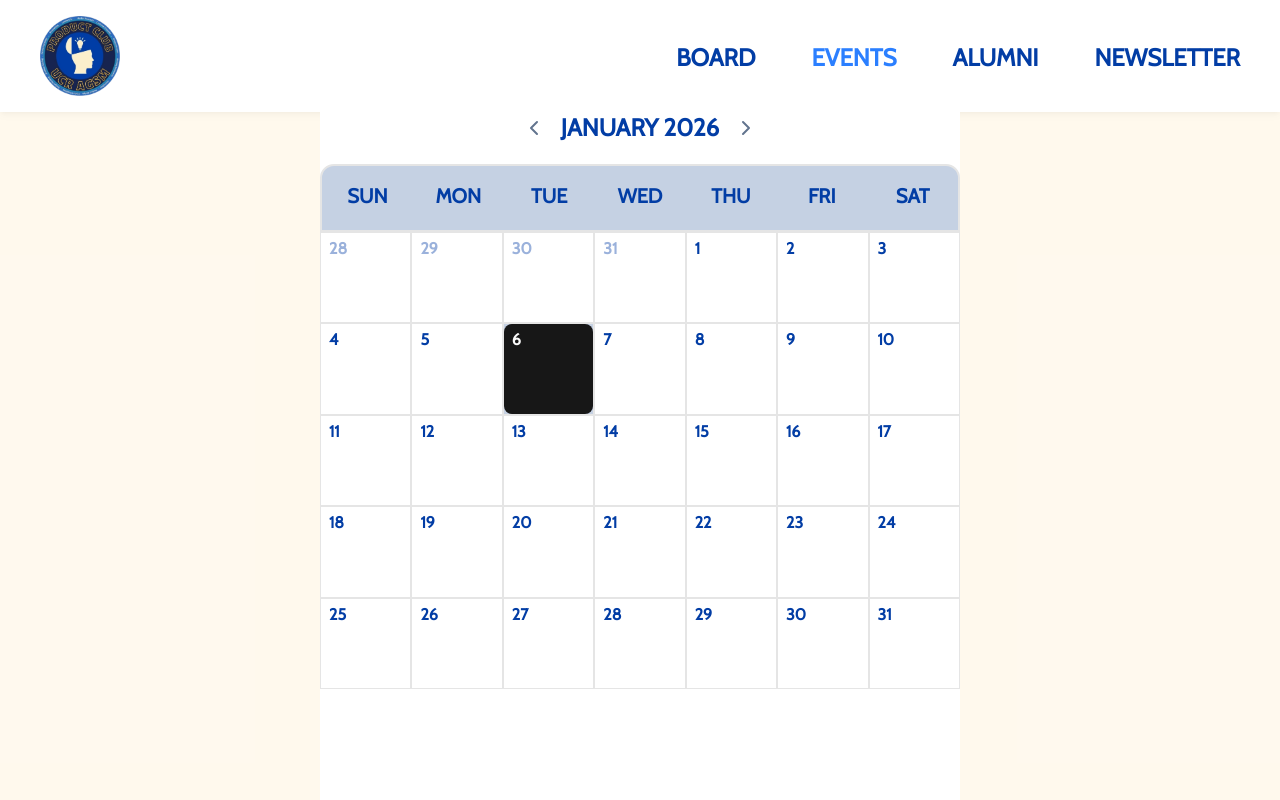
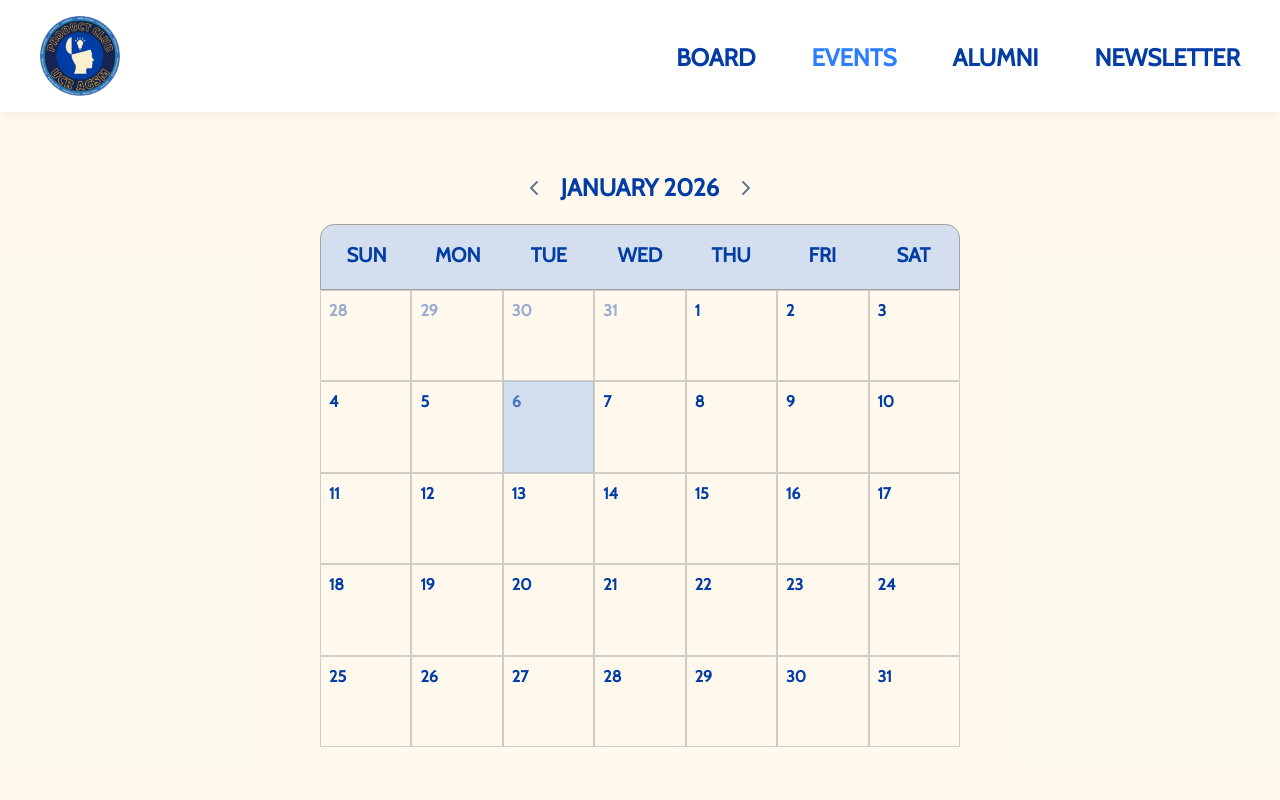
Before and after one commit to acm-ucr/agsm-website, a Next.js app: page /events in a window 1280 px wide. Shown: the top 800 px of the page. Built offline with nearby package versions, Linux system fonts and the light colour scheme.

Commit message:
implemented calendar

```diff
--- a/package.json
+++ b/package.json
@@ -14,6 +14,7 @@
   "dependencies": {
     "@radix-ui/react-slot": "^1.2.4",
     "@tanstack/react-query": "5.69.0",
+    "class-variance-authority": "^0.7.1",
     "lucide-react": "0.484.0",
     "next": "^16.1.6",
     "react": "19.0.0",
--- a/src/app/events/page.tsx
+++ b/src/app/events/page.tsx
@@ -1,17 +1,12 @@
 "use client";
 
 import { Calendar } from "@/components/ui/calendar";
-import { useState } from "react";
 
 const Events = () => {
-  const [date, setDate] = useState<Date | undefined>(new Date());
   return (
     <div className="bg-agsm-yellow-100 font-agsm-main flex h-screen w-screen">
       <Calendar
-        mode="single"
-        selected={date}
-        onSelect={setDate}
-        className="mx-auto w-1/2"
+        className="mx-auto w-1/2 mt-15"
       />
     </div>
   );
--- a/src/app/globals.css
+++ b/src/app/globals.css
@@ -5,6 +5,7 @@
 
 @theme {
   --color-agsm-blue-100: #c5d1e3;
+  --color-agsm-blue-150: #D3DEEF;
   --color-agsm-blue-200: #023da5;
   --color-agsm-blue-300: #7f90a7;
   --color-agsm-yellow-100: #fff6e6b2;
--- a/src/components/ui/calendar.tsx
+++ b/src/components/ui/calendar.tsx
@@ -33,7 +33,7 @@ function Calendar({
     <DayPicker
       showOutsideDays={showOutsideDays}
       className={cn(
-        "bg-background text-agsm-blue-200 group/calendar [--cell-size:--spacing(8)] [[data-slot=card-content]_&]:bg-transparent [[data-slot=popover-content]_&]:bg-transparent",
+        "text-agsm-blue-200 group/calendar [--cell-size:--spacing(8)] [[data-slot=card-content]_&]:bg-transparent [[data-slot=popover-content]_&]:bg-transparent",
         String.raw`rtl:**:[.rdp-button\_next>svg]:rotate-180`,
         String.raw`rtl:**:[.rdp-button\_previous>svg]:rotate-180`,
         className,
@@ -92,7 +92,7 @@ function Calendar({
         ),
         table: "w-full border-collapse",
         weekdays: cn(
-          "flex rounded-t-xl uppercase bg-agsm-blue-100 border-2 pt-4",
+          "flex rounded-t-xl uppercase bg-agsm-blue-150 border border-[#A2A2A2] pt-4",
           defaultClassNames.weekdays,
         ),
         weekday: cn(
@@ -109,7 +109,7 @@ function Calendar({
           defaultClassNames.week_number,
         ),
         day: cn(
-          "relative w-full h-full border-1 p-0 text-center [&:last-child[data-selected=true]_button]:rounded-r-md group/day aspect-square select-none",
+          "relative w-full h-full font-bold border-[1px] border-[#A2A2A2]/50 pl-2 pt-2 [&:last-child[data-selected=true]_button]:rounded-r-md group/day aspect-square select-none",
           props.showWeekNumber
             ? "[&:nth-child(2)[data-selected=true]_button]:rounded-l-md"
             : "[&:first-child[data-selected=true]_button]:rounded-l-md",
@@ -122,7 +122,7 @@ function Calendar({
         range_middle: cn("rounded-none", defaultClassNames.range_middle),
         range_end: cn("rounded-r-md bg-accent", defaultClassNames.range_end),
         today: cn(
-          "bg-agsm-blue-100 text-agsm-blue-200/70 data-[selected=true]:rounded-none",
+          "bg-agsm-blue-150 text-agsm-blue-200/65 data-[selected=true]:rounded-none",
           defaultClassNames.today,
         ),
         outside: cn(
@@ -216,7 +216,7 @@ function CalendarDayButton({
       data-range-end={modifiers.range_end}
       data-range-middle={modifiers.range_middle}
       className={cn(
-        "data-[selected-single=true]:bg-primary data-[selected-single=true]:text-primary-foreground data-[range-middle=true]:bg-accent data-[range-middle=true]:text-accent-foreground data-[range-start=true]:bg-primary data-[range-start=true]:text-primary-foreground data-[range-end=true]:bg-primary data-[range-end=true]:text-primary-foreground hover:text-agsm-blue-200/70 group-data-[focused=true]/day:border-ring group-data-[focused=true]/day:ring-ring/50 dark:hover:text-accent-foreground hover:bg-agsm-blue-100 text-md flex aspect-square size-auto w-full min-w-(--cell-size) items-start justify-start p-2 leading-none font-bold group-data-[focused=true]/day:relative group-data-[focused=true]/day:z-10 group-data-[focused=true]/day:ring-[3px] hover:rounded-none data-[range-end=true]:rounded-md data-[range-end=true]:rounded-r-md data-[range-middle=true]:rounded-none data-[range-start=true]:rounded-md data-[range-start=true]:rounded-l-md [&>span]:text-xs [&>span]:opacity-70",
+        "data-[selected-single=true]:bg-primary data-[selected-single=true]:text-primary-foreground data-[range-middle=true]:bg-accent data-[range-middle=true]:text-accent-foreground data-[range-start=true]:bg-primary data-[range-start=true]:text-primary-foreground data-[range-end=true]:bg-primary data-[range-end=true]:text-primary-foreground hover:text-agsm-blue-200/70 group-data-[focused=true]/day:border-ring group-data-[focused=true]/day:ring-ring/50 dark:hover:text-accent-foreground hover:bg-agsm-blue-150 flex aspect-square size-auto w-full min-w-(--cell-size) items-start justify-start p-2 leading-none font-bold group-data-[focused=true]/day:relative group-data-[focused=true]/day:z-10 group-data-[focused=true]/day:ring-[3px] hover:rounded-none data-[range-end=true]:rounded-md data-[range-end=true]:rounded-r-md data-[range-middle=true]:rounded-none data-[range-start=true]:rounded-md data-[range-start=true]:rounded-l-md [&>span]:text-xs [&>span]:opacity-70",
         defaultClassNames.day,
         className,
       )}
--- a/tsconfig.json
+++ b/tsconfig.json
@@ -14,7 +14,7 @@
     "moduleResolution": "bundler",
     "resolveJsonModule": true,
     "isolatedModules": true,
-    "jsx": "preserve",
+    "jsx": "react-jsx",
     "plugins": [
       {
         "name": "next"
```
Also changed, not shown: 1 other file (tests, documents, lock files or other folders).
